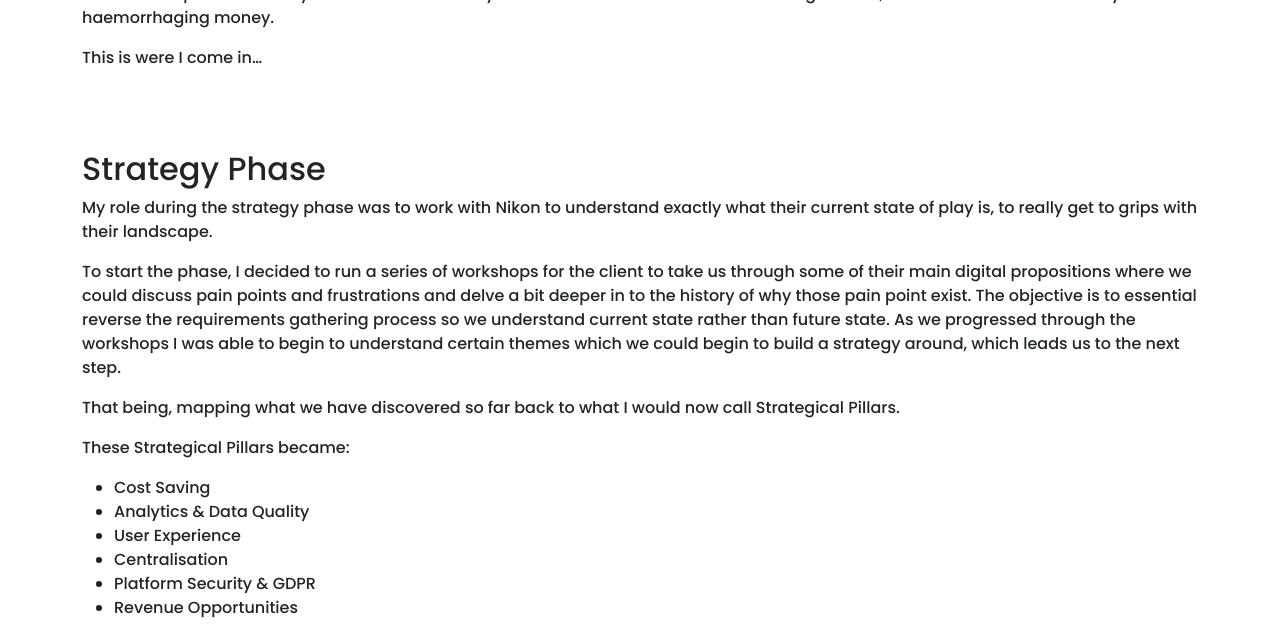
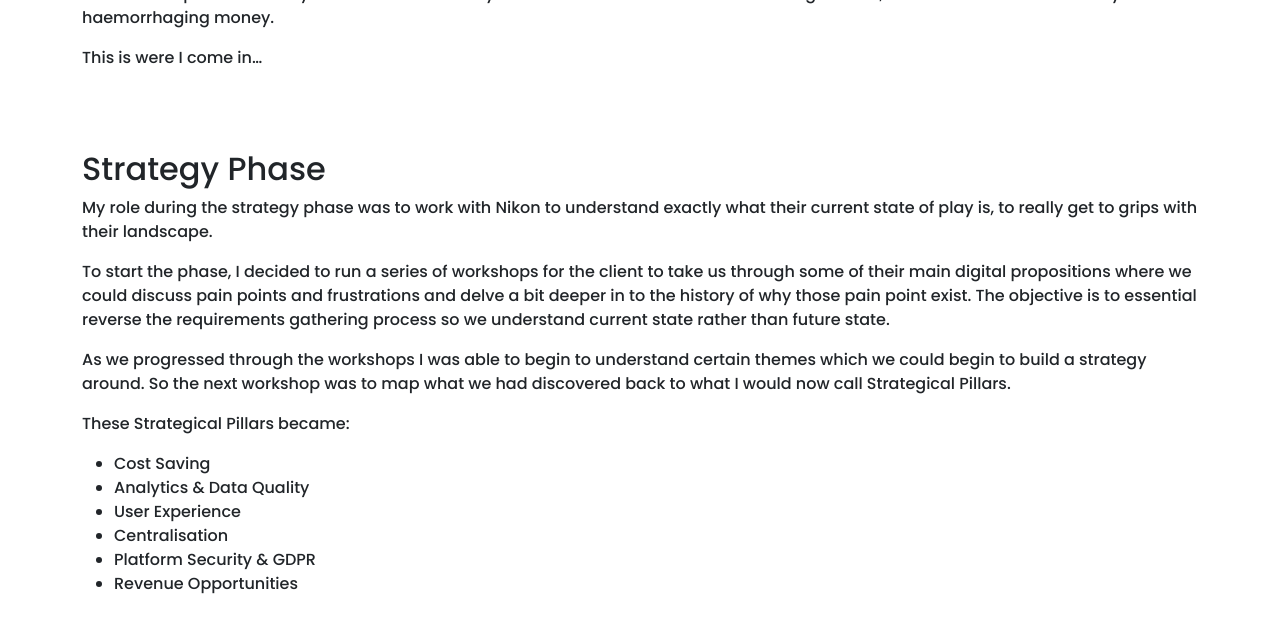
Before and after one commit to naaman10/naaman, a Jekyll site: the page built from _posts/2022-02-12-nikon-europe.markdown, in a window 1280 px wide and 900 px high, scrolled down 1869 px, cut to the strip 0-636 px from the top of the window. Built offline with Jekyll 4.4.1, drawn with Linux system fonts in a browser that asks for light colours; nearby versions of some CDN libraries.

Commit message:
Update from Forestry.io naamanh10@gmail.com updated _posts/2022-02-12-nikon-europe.markdown

```diff
--- a/_posts/2022-02-12-nikon-europe.markdown
+++ b/_posts/2022-02-12-nikon-europe.markdown
@@ -53,19 +53,23 @@ sections:
     decentralised and ultimately haemorrhaging money. \n\nThis is were I come in..."
   background: Light
 - template: text
-  text: "## Strategy Phase\n\nMy role during the strategy phase was to work with Nikon
-    to understand exactly what their current state of play is, to really get to grips
-    with their landscape. \n\nTo start the phase, I decided to run a series of workshops
-    for the client to take us through some of their main digital propositions where
-    we could discuss pain points and frustrations and delve a bit deeper in to the
-    history of why those pain point exist. The objective is to essential reverse the
-    requirements gathering process so we understand current state rather than future
-    state. As we progressed through the workshops I was able to begin to understand
-    certain themes which we could begin to build a strategy around, which leads us
-    to the next step.\n\nThat being, mapping what we have discovered so far back to
-    what I would now call Strategical Pillars. \n\nThese Strategical Pillars became:\n\n*
-    Cost Saving\n* Analytics & Data Quality \n* User Experience\n* Centralisation
-    \n* Platform Security & GDPR\n* Revenue Opportunities  "
+  text: |-
+    ## Strategy Phase
+
+    My role during the strategy phase was to work with Nikon to understand exactly what their current state of play is, to really get to grips with their landscape.
+
+    To start the phase, I decided to run a series of workshops for the client to take us through some of their main digital propositions where we could discuss pain points and frustrations and delve a bit deeper in to the history of why those pain point exist. The objective is to essential reverse the requirements gathering process so we understand current state rather than future state.
+
+    As we progressed through the workshops I was able to begin to understand certain themes which we could begin to build a strategy around. So the next workshop was to map what we had discovered back to what I would now call Strategical Pillars.
+
+    These Strategical Pillars became:
+
+    * Cost Saving
+    * Analytics & Data Quality
+    * User Experience
+    * Centralisation
+    * Platform Security & GDPR
+    * Revenue Opportunities
   background: Light
 - template: image-full-width
   background: Light
```
